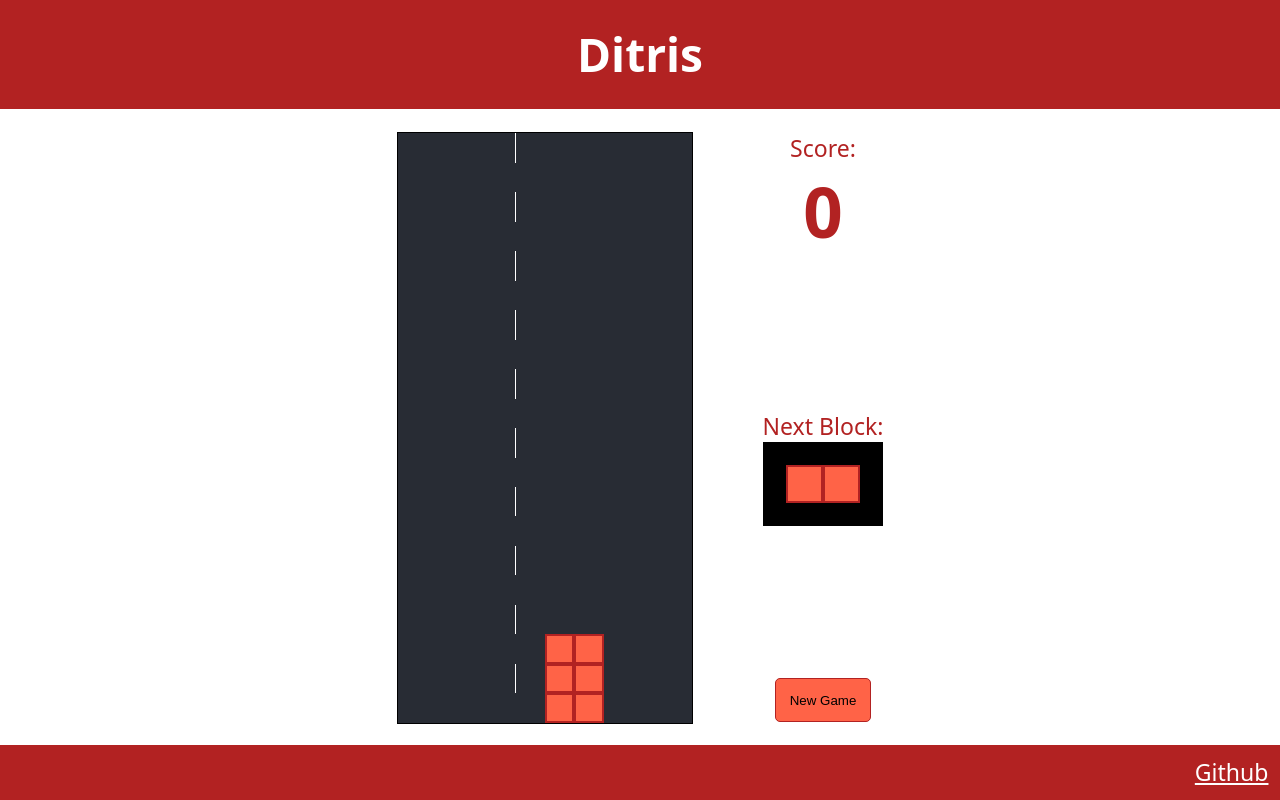
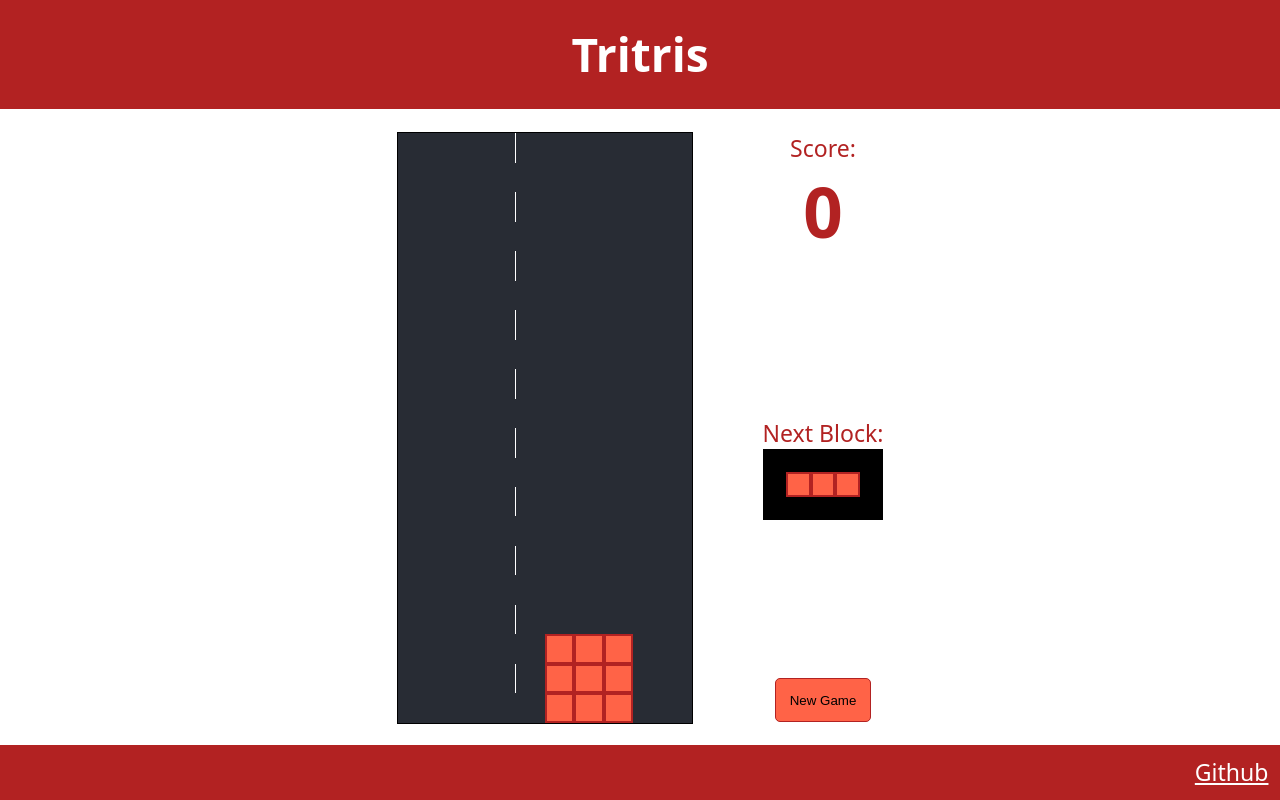
Before and after one commit to cthulahoops/monotris, a React (Vite) app: page / in a window 1280 px wide. Built offline with nearby package versions, Linux system fonts and the light colour scheme.

Commit message:
Add multiple pieces to the game state and extend to tritris.

```diff
--- a/src/App.tsx
+++ b/src/App.tsx
@@ -8,7 +8,7 @@ const TICK_INTERVAL_MS = 100;
 const BOARD_WIDTH = 10;
 const BOARD_HEIGHT = 20;
 
-const NTRIS = 2;
+const NTRIS = 3;
 
 const TITLES = {
   1: "Monotris",
@@ -87,18 +87,40 @@ function fixPieceToBoard(board: Board, piece: Piece) {
   return newBoard;
 }
 
+const PIECES = {
+  1: [[{ x: 0, y: 0 }]],
+  2: [
+    [
+      { x: 0, y: 0 },
+      { x: 1, y: 0 },
+    ],
+  ],
+  3: [
+    [
+      { x: 0, y: 0 },
+      { x: 1, y: 0 },
+      { x: 2, y: 0 },
+    ],
+    [
+      { x: 0, y: 0 },
+      { x: 1, y: 0 },
+      { x: 0, y: 1 },
+    ],
+  ],
+};
+
 function newPiece(): Piece {
+  const choices = PIECES[NTRIS];
+  const blocks = choices[Math.floor(Math.random() * choices.length)];
   return {
     position: {
       x: Math.floor(BOARD_WIDTH / 2),
       y: 0,
     },
-    blocks: [
-      { x: 0, y: 0 },
-      { x: 1, y: 0 },
-    ],
+    blocks: blocks,
   };
 }
+
 function newGame(): GameState {
   return {
     board: empty_board(),
```
